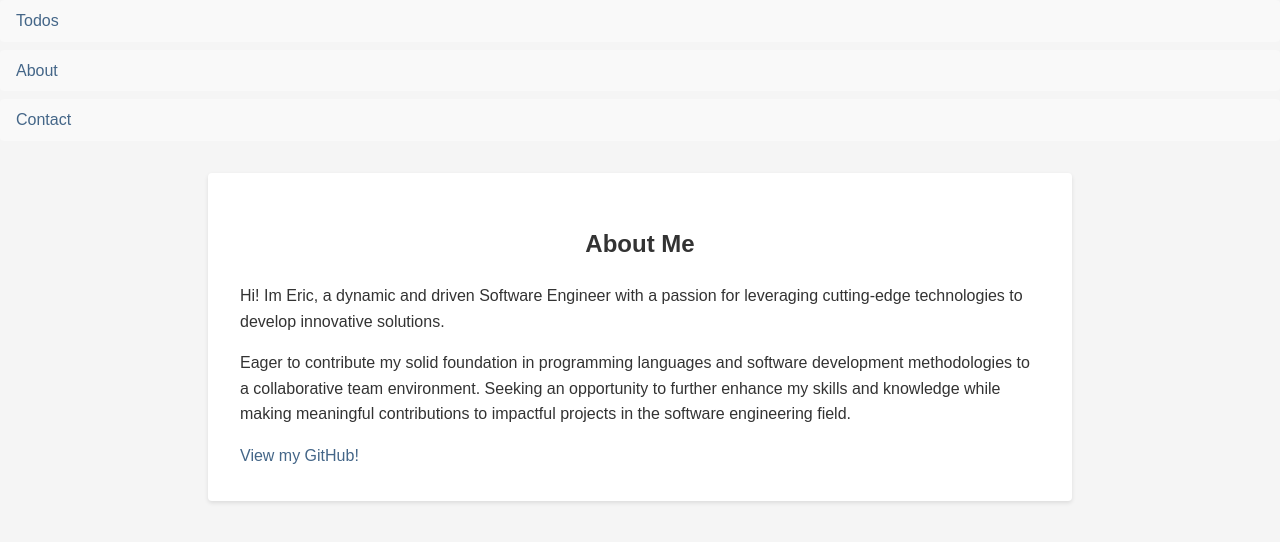
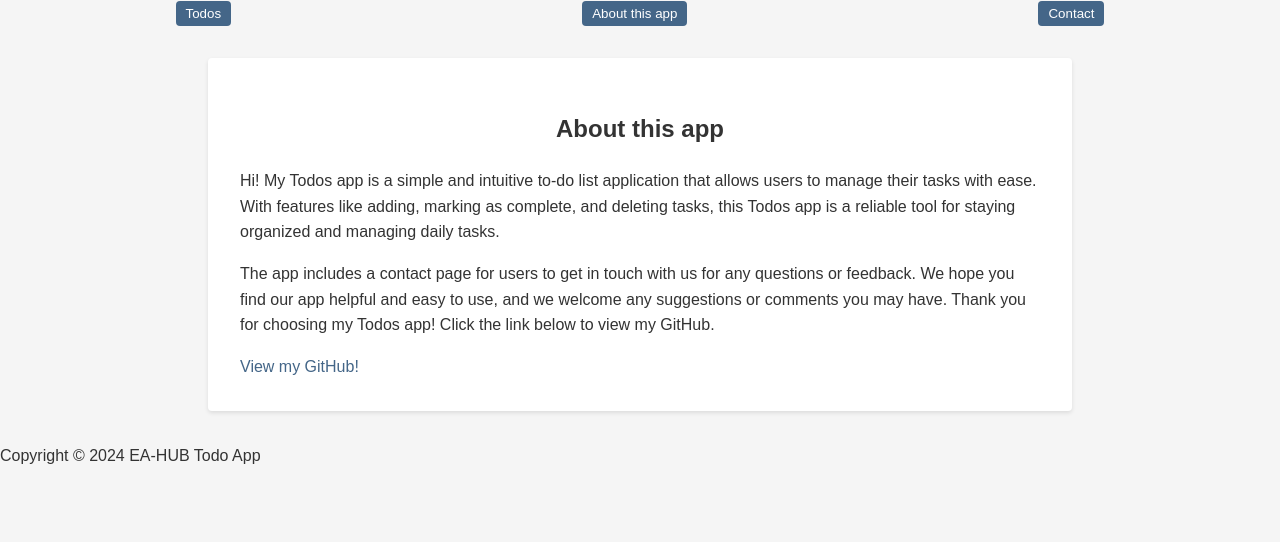
Before and after one commit to ea33064/React-Project, a React (Create React App) app: page /about in a window 1280 px wide. Shown: the top 542 px of the page. Built offline with nearby package versions, Linux system fonts and the light colour scheme.

Commit message:
about, app, contact, todo update

```diff
--- a/src/About.js
+++ b/src/About.js
@@ -6,21 +6,22 @@ const About = () => {
       <div className="row">
         <div className="col-lg-4 ms-auto">
           <h2 className="section-heading" style={{ textAlign: "center" }}>
-            About Me
+            About this app
           </h2>
           <p className="lead">
-            Hi! Im Eric, a dynamic and driven Software Engineer with a passion
-            for leveraging cutting-edge technologies to develop innovative
-            solutions.
+            Hi! My Todos app is a simple and intuitive to-do list application
+            that allows users to manage their tasks with ease. With features
+            like adding, marking as complete, and deleting tasks, this Todos app
+            is a reliable tool for staying organized and managing daily tasks.
           </p>
         </div>
         <div className="col-lg-4 me-auto">
           <p className="lead">
-            Eager to contribute my solid foundation in programming languages and
-            software development methodologies to a collaborative team
-            environment. Seeking an opportunity to further enhance my skills and
-            knowledge while making meaningful contributions to impactful
-            projects in the software engineering field.
+            The app includes a contact page for users to get in touch with us
+            for any questions or feedback. We hope you find our app helpful and
+            easy to use, and we welcome any suggestions or comments you may
+            have. Thank you for choosing my Todos app! Click the link below to
+            view my GitHub.
           </p>
         </div>
       </div>
--- a/src/App.js
+++ b/src/App.js
@@ -1,33 +1,29 @@
 import React from "react";
-import { BrowserRouter as Router, Route, Routes } from "react-router-dom";
+import { BrowserRouter as Router, Route, Routes, Link } from "react-router-dom";
 import Todos from "./Todos";
 import About from "./About";
 import Contact from "./Contact";
 import ErrorBoundary from "./ErrorBoundary";
 
+const routes = [
+  { path: "/todos", title: "Todos", element: <Todos /> },
+  { path: "/about", title: "About this app", element: <About /> },
+  { path: "/contact", title: "Contact", element: <Contact /> },
+];
+
 const App = () => {
-  const routes = [
-    { path: "/todos", element: <Todos /> },
-    { path: "/about", element: <About /> },
-    { path: "/contact", element: <Contact /> },
-  ];
-
   return (
     <ErrorBoundary>
       <Router>
         <div>
-          <nav>
-            <ul>
-              <li>
-                <a href="/todos">Todos</a>
-              </li>
-              <li>
-                <a href="/about">About</a>
-              </li>
-              <li>
-                <a href="/contact">Contact</a>
-              </li>
-            </ul>
+          <nav style={{ display: "flex", justifyContent: "space-around" }}>
+            {routes.map((route) => (
+              <Link key={route.path} to={route.path}>
+                <button style={{ padding: "5px 10px", margin: "0 5px" }}>
+                  {route.title}
+                </button>
+              </Link>
+            ))}
           </nav>
           <Routes>
             {routes.map((route) => (
@@ -38,6 +34,9 @@ const App = () => {
               />
             ))}
           </Routes>
+          <footer>
+            <p>Copyright © 2024 EA-HUB Todo App</p>
+          </footer>
         </div>
       </Router>
     </ErrorBoundary>
--- a/src/Todos.js
+++ b/src/Todos.js
@@ -1,39 +1,108 @@
-import React, { useState } from "react";
+// import React, { useState } from "react";
 
+// const Todos = () => {
+//   const [todos, setTodos] = useState([]);
+
+//   const addTodo = (text) => {
+//     setTodos([...todos, { id: todos.length + 1, text, completed: false }]);
+//   };
+
+//   const toggleCompleted = (id) => {
+//     setTodos(
+//       todos.map((todo) =>
+//         todo.id === id ? { ...todo, completed: !todo.completed } : todo,
+//       ),
+//     );
+//   };
+
+//   const deleteTodo = (id) => {
+//     setTodos(todos.filter((todo) => todo.id !== id));
+//   };
+
+//   return (
+//     <div id="todos">
+//       <h1>Todos</h1>
+//       <form id="add-todo-form">
+//         <input type="text" id="new-todo" placeholder="Add a new task..." />
+//         <button
+//           type="button"
+//           onClick={() => addTodo(document.getElementById("new-todo").value)}
+//         >
+//           Add
+//         </button>
+//       </form>
+//       <ul>
+//         {todos.map((todo) => (
+//           <li key={todo.id}>
+//             <div className="todo-text">
+//               {todo.completed ? (
+//                 <del>{todo.text}</del>
+//               ) : (
+//                 <span>{todo.text}</span>
+//               )}
+//               <button type="button" onClick={() => toggleCompleted(todo.id)}>
+//                 {todo.completed ? "Mark as incomplete" : "Mark as complete"}
+//               </button>
+//             </div>
+//             <button type="button" onClick={() => deleteTodo(todo.id)}>
+//               Delete
+//             </button>
+//           </li>
+//         ))}
+//       </ul>
+//     </div>
+//   );
+// };
+
+// export default Todos;
+
+import React, { useState, useRef, useCallback, useMemo } from "react";
 
 const Todos = () => {
   const [todos, setTodos] = useState([]);
+  const newTodoRef = useRef(null);
 
-  const addTodo = (text) => {
-    setTodos([...todos, { id: todos.length + 1, text, completed: false }]);
-  };
+  const addTodo = useCallback((text) => {
+    setTodos((prevTodos) => [
+      ...prevTodos,
+      { id: prevTodos.length + 1, text, completed: false },
+    ]);
+  }, []);
 
   const toggleCompleted = (id) => {
-    setTodos(
-      todos.map((todo) =>
+    setTodos((prevTodos) =>
+      prevTodos.map((todo) =>
         todo.id === id ? { ...todo, completed: !todo.completed } : todo,
       ),
     );
   };
 
   const deleteTodo = (id) => {
-    setTodos(todos.filter((todo) => todo.id !== id));
+    setTodos((prevTodos) => prevTodos.filter((todo) => todo.id !== id));
   };
+
+  const memoizedTodos = useMemo(() => todos, [todos]);
 
   return (
     <div id="todos">
       <h1>Todos</h1>
       <form id="add-todo-form">
-        <input type="text" id="new-todo" placeholder="Add a new task..." />
+        <input
+          type="text"
+          id="new-todo"
+          placeholder="Add a new task..."
+          ref={newTodoRef}
+        />
         <button
           type="button"
-          onClick={() => addTodo(document.getElementById("new-todo").value)}
+          title="Add a new task"
+          onClick={() => addTodo(newTodoRef.current.value)}
         >
           Add
         </button>
       </form>
       <ul>
-        {todos.map((todo) => (
+        {memoizedTodos.map((todo) => (
           <li key={todo.id}>
             <div className="todo-text">
               {todo.completed ? (
@@ -41,11 +110,19 @@ const Todos = () => {
               ) : (
                 <span>{todo.text}</span>
               )}
-              <button type="button" onClick={() => toggleCompleted(todo.id)}>
+              <button
+                type="button"
+                title={`Mark as ${todo.completed ? "incomplete" : "complete"}`}
+                onClick={() => toggleCompleted(todo.id)}
+              >
                 {todo.completed ? "Mark as incomplete" : "Mark as complete"}
               </button>
             </div>
-            <button type="button" onClick={() => deleteTodo(todo.id)}>
+            <button
+              type="button"
+              title="Delete this task"
+              onClick={() => deleteTodo(todo.id)}
+            >
               Delete
             </button>
           </li>
```
Also changed, not shown: src/Contact.js (+21 -0 lines).
